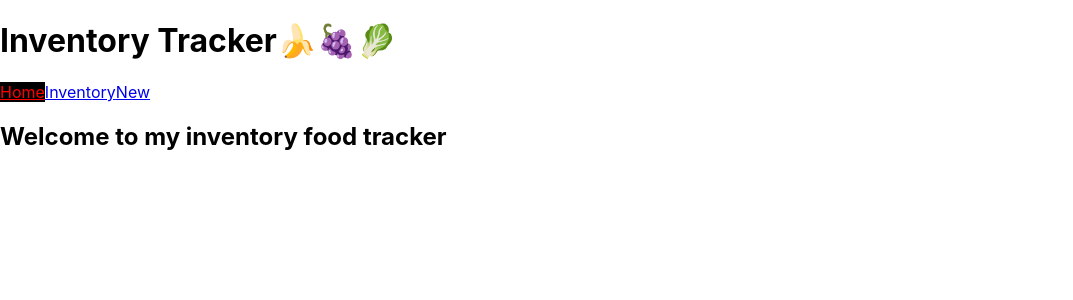
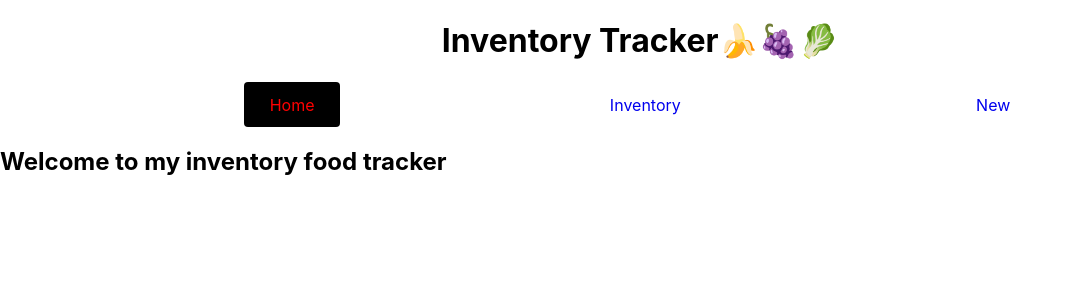
Before and after one commit to Arockne/inventory-tracker, a React (Create React App) app: page / in a window 1280 px wide. Shown: the top 300 px of the page, without its empty margins (0-1073 px from the left). Built offline with nearby package versions, Linux system fonts and the light colour scheme.

Commit message:
Add styling to nav links

```diff
--- a/src/components/NavBar.js
+++ b/src/components/NavBar.js
@@ -1,5 +1,11 @@
 import React from 'react'
 import { NavLink } from 'react-router-dom'
+
+const linkStyle = {
+  padding: '1% 2%',
+  'border-radius': '4px',
+  'text-decoration': 'none'
+}
 
 const active = {
   backgroundColor: 'black',
@@ -9,9 +15,9 @@ const active = {
 function NavBar() {
   return (
     <nav>
-      <NavLink exact to="/" activeStyle={active}>Home</NavLink>
-      <NavLink exact to="/inventory" activeStyle={active}>Inventory</NavLink>
-      <NavLink exact to="/new" activeStyle={active}>New</NavLink>
+      <NavLink exact to="/" style={linkStyle} activeStyle={active}>Home</NavLink>
+      <NavLink exact to="/inventory" style={linkStyle} activeStyle={active}>Inventory</NavLink>
+      <NavLink exact to="/new" style={linkStyle} activeStyle={active}>New</NavLink>
     </nav>
   )
 }
--- a/src/index.css
+++ b/src/index.css
@@ -6,3 +6,12 @@ body {
   -webkit-font-smoothing: antialiased;
   -moz-osx-font-smoothing: grayscale;
 }
+
+header h1 {
+  text-align: center;
+}
+
+nav {
+  display: flex;
+  justify-content: space-evenly;
+}
```
